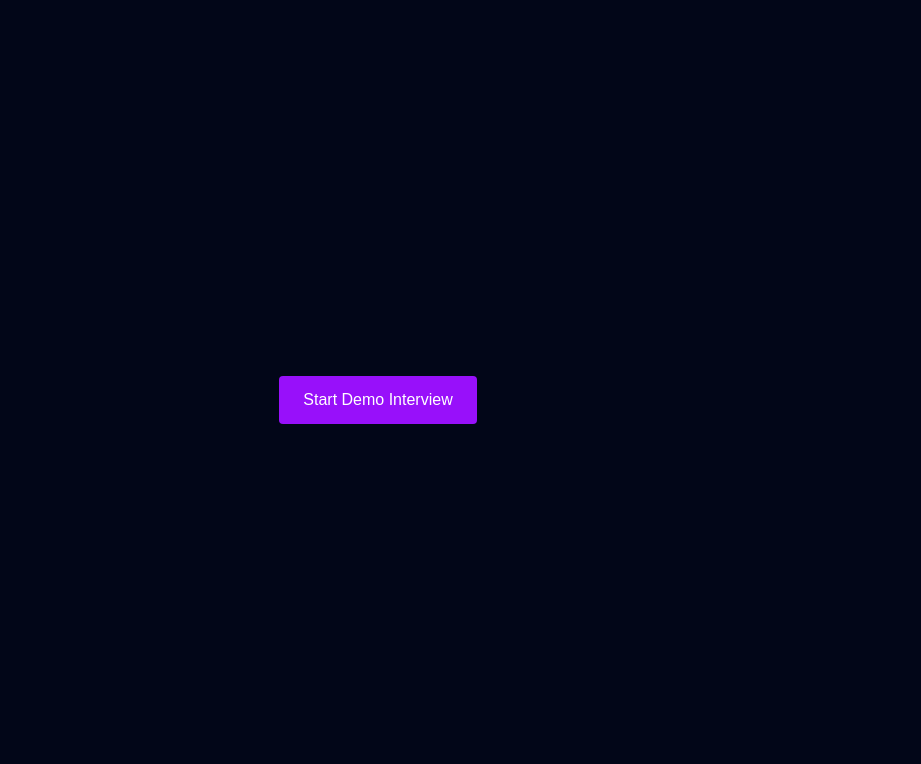
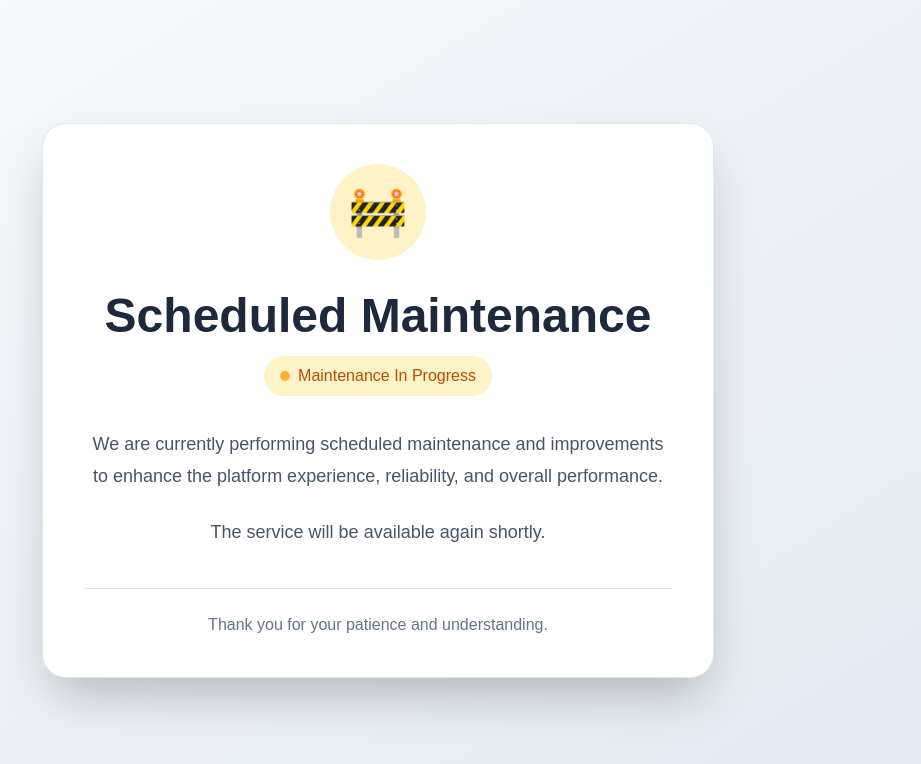
Before and after one commit to MRSE435/AI-INTERVIEW-SYSTEM, a Next.js app: page / in a window 1280 px wide. Shown: the top 764 px of the page, without its empty margins (262-1183 px from the left). Built offline with nearby package versions, Linux system fonts and the light colour scheme.

Commit message:
added maintanance mode

```diff
--- /dev/null
+++ b/app/components/Maintenance.jsx
@@ -0,0 +1,42 @@
+export default function Maintenance() {
+  return (
+    <div className="min-h-screen bg-gradient-to-br from-slate-50 to-slate-200 flex items-center justify-center px-6">
+      <div className="max-w-2xl w-full bg-white rounded-3xl shadow-2xl p-10 text-center border border-slate-200">
+
+        {/* Icon */}
+        <div className="w-24 h-24 mx-auto rounded-full bg-amber-100 flex items-center justify-center mb-8">
+          <span className="text-5xl">🚧</span>
+        </div>
+
+        {/* Heading */}
+        <h1 className="text-4xl md:text-5xl font-bold text-slate-800 mb-4">
+          Scheduled Maintenance
+        </h1>
+
+        {/* Status Badge */}
+        <div className="inline-flex items-center gap-2 px-4 py-2 rounded-full bg-amber-100 text-amber-700 font-medium mb-8">
+          <span className="w-2.5 h-2.5 rounded-full bg-amber-500 animate-pulse"></span>
+          Maintenance In Progress
+        </div>
+
+        {/* Description */}
+        <p className="text-lg text-slate-600 leading-8">
+          We are currently performing scheduled maintenance and
+          improvements to enhance the platform experience,
+          reliability, and overall performance.
+        </p>
+
+        <p className="text-lg text-slate-600 leading-8 mt-6">
+          The service will be available again shortly.
+        </p>
+
+        {/* Footer */}
+        <div className="mt-10 pt-6 border-t border-slate-200">
+          <p className="text-slate-500">
+            Thank you for your patience and understanding.
+          </p>
+        </div>
+      </div>
+    </div>
+  );
+}
--- a/app/layout.js
+++ b/app/layout.js
@@ -1,6 +1,6 @@
 import { Geist, Geist_Mono } from "next/font/google";
 import "./globals.css";
-
+import Maintenance from "./components/Maintenance";
 const geistSans = Geist({
   variable: "--font-geist-sans",
   subsets: ["latin"],
@@ -17,12 +17,15 @@ export const metadata = {
 };
 
 export default function RootLayout({ children }) {
+    const maintenanceMode = true;
   return (
     <html
       lang="en"
       className={`${geistSans.variable} ${geistMono.variable} h-full antialiased`}
     >
-      <body className="min-h-full flex flex-col">{children}</body>
+      <body className="min-h-full flex flex-col">
+        {maintenanceMode ? <Maintenance /> : children}
+      </body>
     </html>
   );
 }
```
